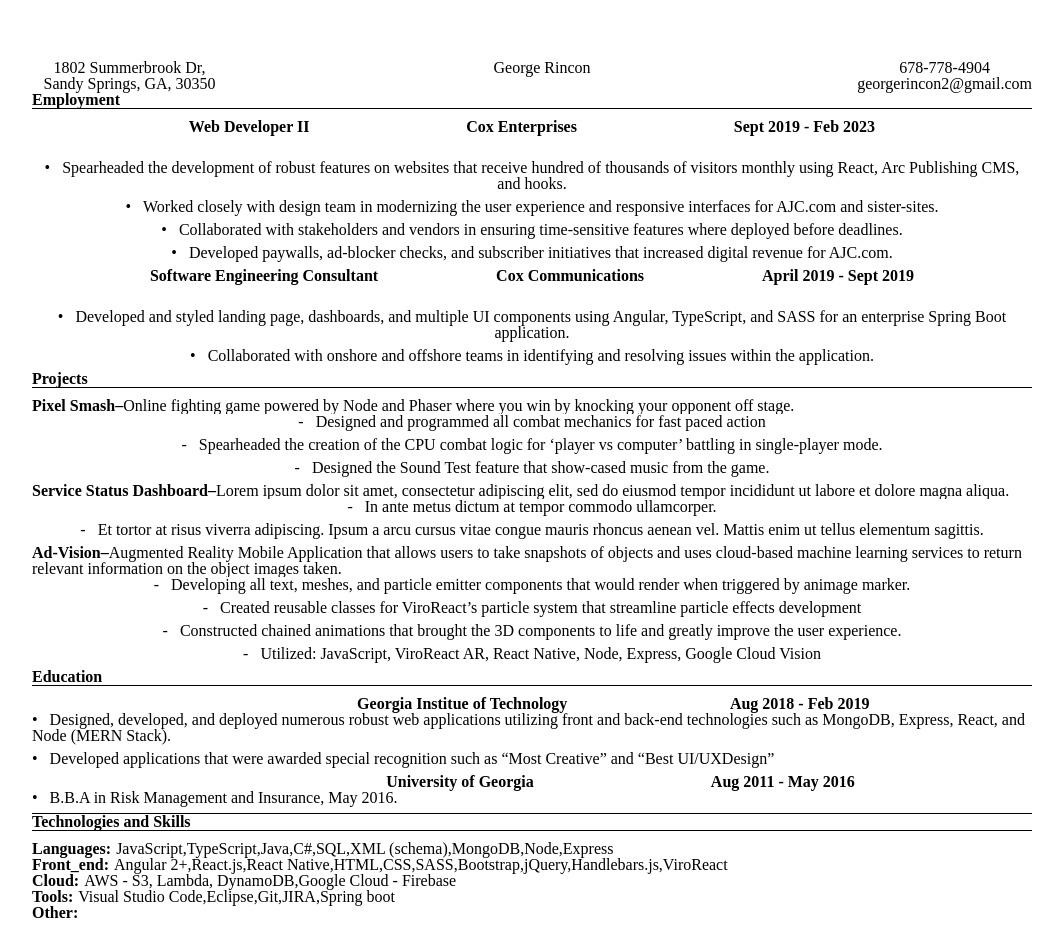
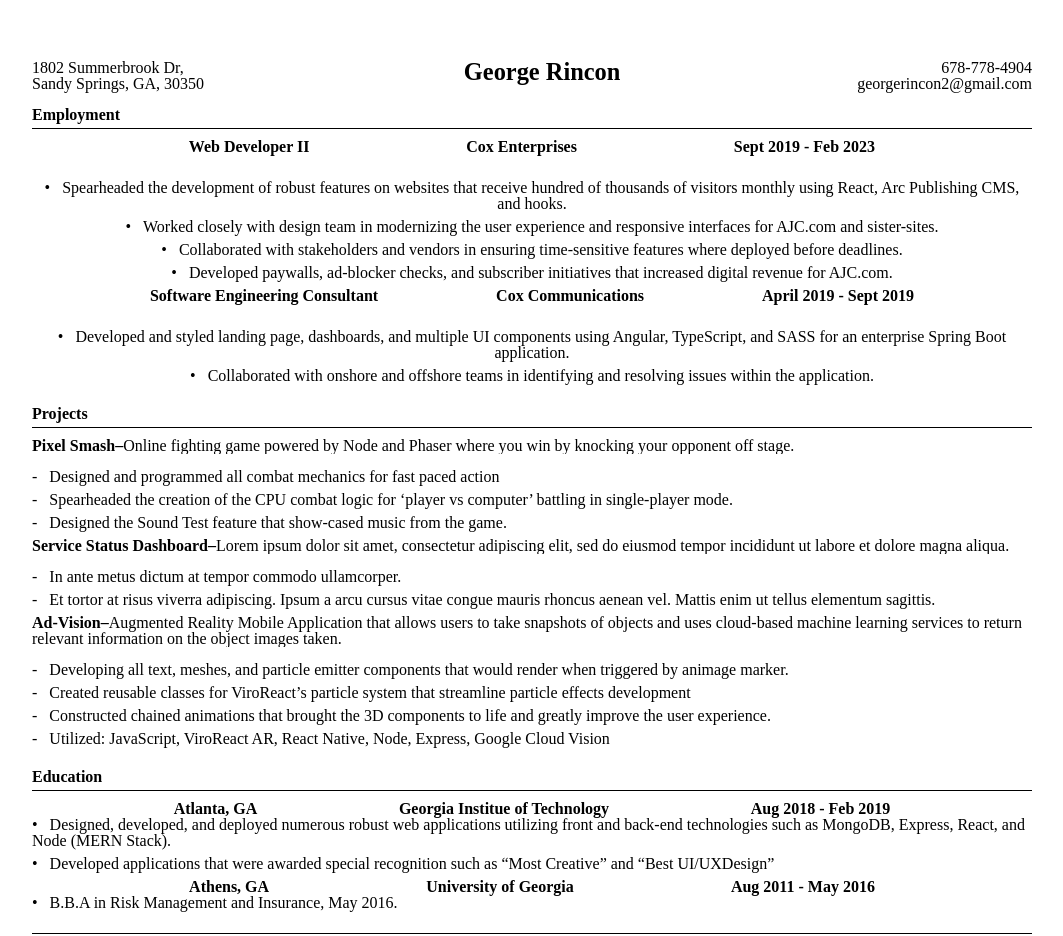
Before and after one commit to grincon0/ResumeGen, a React (Create React App) app: page / in a window 1280 px wide. Shown: the top 936 px of the page, without its empty margins (108-1171 px from the left). Built offline with nearby package versions, Linux system fonts and the light colour scheme.

Commit message:
updates to classic layout and child styles

```diff
--- a/src/components/Classic/SectionTitle/SectionTitle.scss
+++ b/src/components/Classic/SectionTitle/SectionTitle.scss
@@ -5,9 +5,14 @@
 
   &.top-bottom-border {
     border-top: 1px solid black;
+
+    .title {
+      margin: 3px 0;
+    }
   }
 
   .title {
     text-align: left;
+    margin-bottom: 5px;
   }
 }
--- a/src/components/Header/Header.jsx
+++ b/src/components/Header/Header.jsx
@@ -16,7 +16,7 @@
         <p>{contactData.content.address}</p>
       </div>
       <div className="name">
-        <p>{contactData.content.name}</p>
+        <h1>{contactData.content.name}</h1>
       </div>
       <div className="contact">
         <p>{contactData.content.phone}</p>
--- a/src/components/Header/Header.scss
+++ b/src/components/Header/Header.scss
@@ -4,13 +4,15 @@
 
   .address {
     width: 195px;
+    text-align: left;
   }
 
   .name {
-
+    font-size: 1.525rem;
+    font-weight: bold;
   }
 
   .contact {
-
+    text-align: right;
   }
 }
--- a/src/components/Section/_helper_functions/generateSectionItemOutput.js
+++ b/src/components/Section/_helper_functions/generateSectionItemOutput.js
@@ -5,17 +5,11 @@
 import '../style.scss';
 
 const generateSectionItemOutput = (sectionItemData = [], type) => {
-  console.log('section item data to be mapped', sectionItemData);
   const { dataType, layoutType = '' } = sectionItemData?.meta;
   const itemClassName = dataType.toLowerCase();
   const isClassicSkillList = dataType === rules.SKILLS;
-  console.log('is classic skill likst', isClassicSkillList);
   let settings = null;
   let ItemOutputArray = [];
-  let tempOutput = [];
-
-
-  console.log('section type', dataType);
 
   if (!sectionItemData?.content) return null;
   if (isClassicSkillList) settings = {
@@ -47,7 +41,7 @@
                     <span>{`${item.divider || ''}`}</span>
                   </div>
                   <span className="project-desc">{`${item.desc || ''}`}</span>
-                </>) : (<><span className="role">{item.role}</span>
+                </>) : (<><span className={`${dataType === rules.EDUCATION ? 'locale' : 'role'}`}>{`${item.role || item.locale}`}</span>
                   <span className="company">{item.name}</span>
                   <span className="date">{item.dateString}</span></>)
             }
--- a/src/components/Section/style.scss
+++ b/src/components/Section/style.scss
@@ -1,4 +1,5 @@
 .c-section {
+  margin-bottom: 15px;
 
   .c-skill {
     display: flex;
@@ -11,6 +12,7 @@
     .skill-row {
       display: flex;
       margin-left: 5px;
+      white-space: break-spaces;
 
       li {
 
@@ -19,6 +21,13 @@
   }
 
   .c-item-output {
+
+    &:last-child {
+
+      .c-item-output .c-bullet-list .bullet-list-item {
+        padding-bottom: 0;
+      }
+    }
 
     &.is-work {
       .item-headline {
@@ -35,6 +44,7 @@
         width: auto;
         overflow: hidden;
         text-align: left;
+        margin-bottom: 15px;
 
         .c-project-title {
           float: left;
@@ -47,6 +57,7 @@
       }
 
       .c-bullet-list {
+        text-align: left;
 
         li::before {
           content: " - ";
--- a/src/components/layouts/classic/ClassicLayout.scss
+++ b/src/components/layouts/classic/ClassicLayout.scss
@@ -5,5 +5,9 @@
   &.classic {
     max-width: 1000px;
     padding: 60px;
+
+    header {
+      margin-bottom: 15px;
+    }
   }
 }
```
